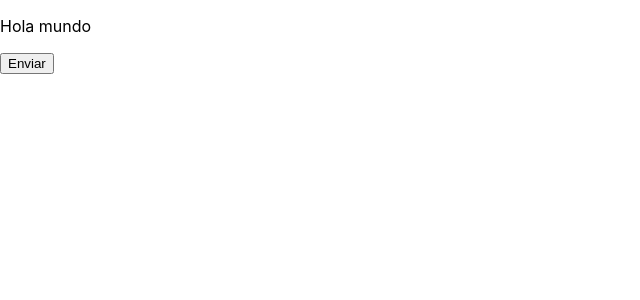
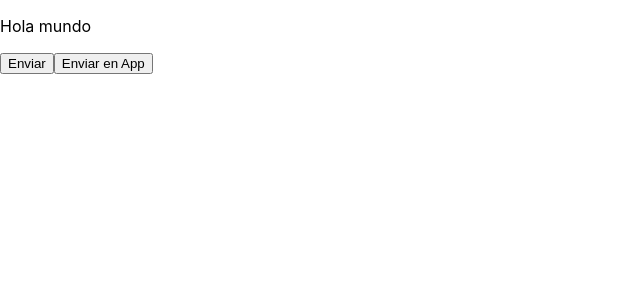
Before and after one commit to jaumebt90/react-app, a React (Create React App) app: page / in a window 1280 px wide. Shown: the top 300 px of the page, without its empty margins (0-640 px from the left). Built offline with nearby package versions, Linux system fonts and the light colour scheme.

Commit message:
Update App.js

```diff
--- a/src/App.js
+++ b/src/App.js
@@ -1,4 +1,11 @@
 import { Component } from "react";
+
+class Button extends Component {
+  render() {
+    console.log("ejecutando render");
+    return <button>Enviar</button>;
+  }
+}
 
 class App extends Component {
   state = { valor: 3 };
@@ -7,11 +14,12 @@ class App extends Component {
     return (
       <div>
         <p>Hola mundo</p>
+        <Button />
         <button
           className={`{this.state.valor}`}
           onClick={() => this.setState({ valor: 2 })}
         >
-          Enviar
+          Enviar en App
         </button>
       </div>
     );
```
